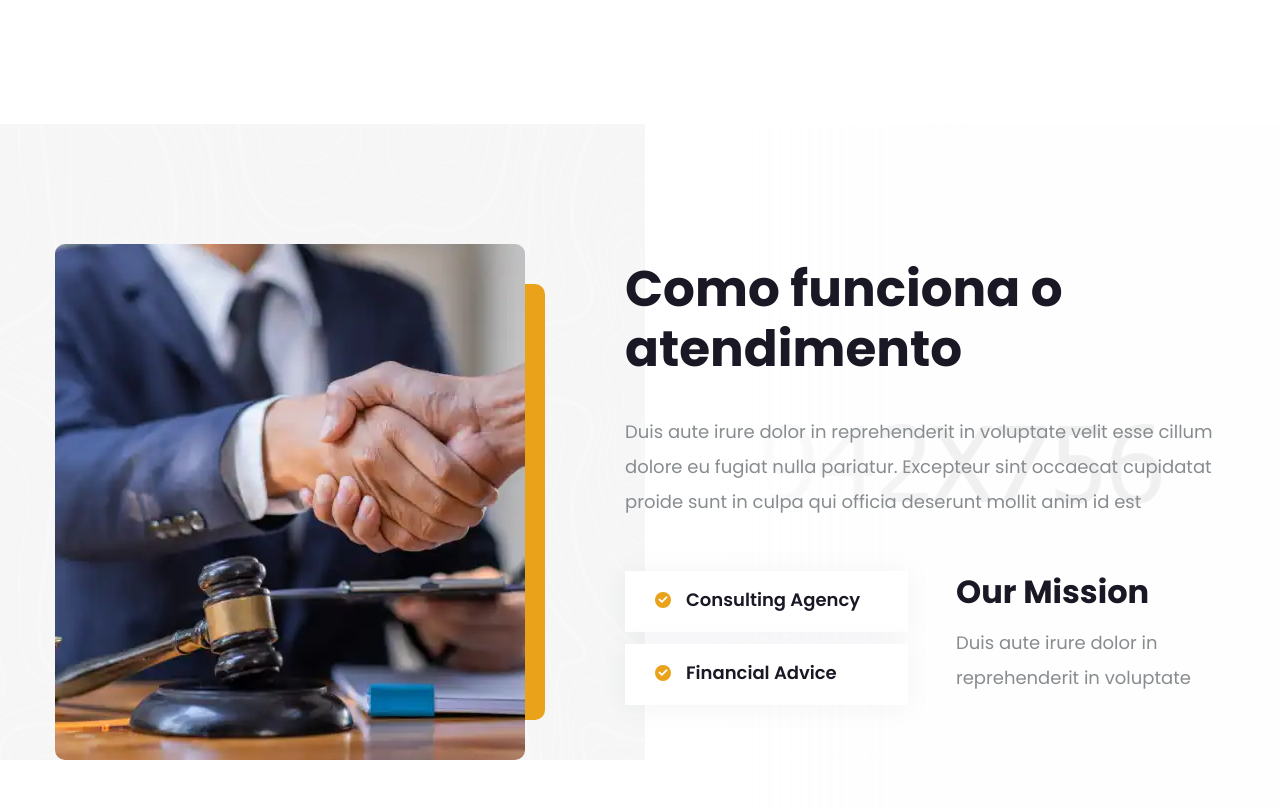
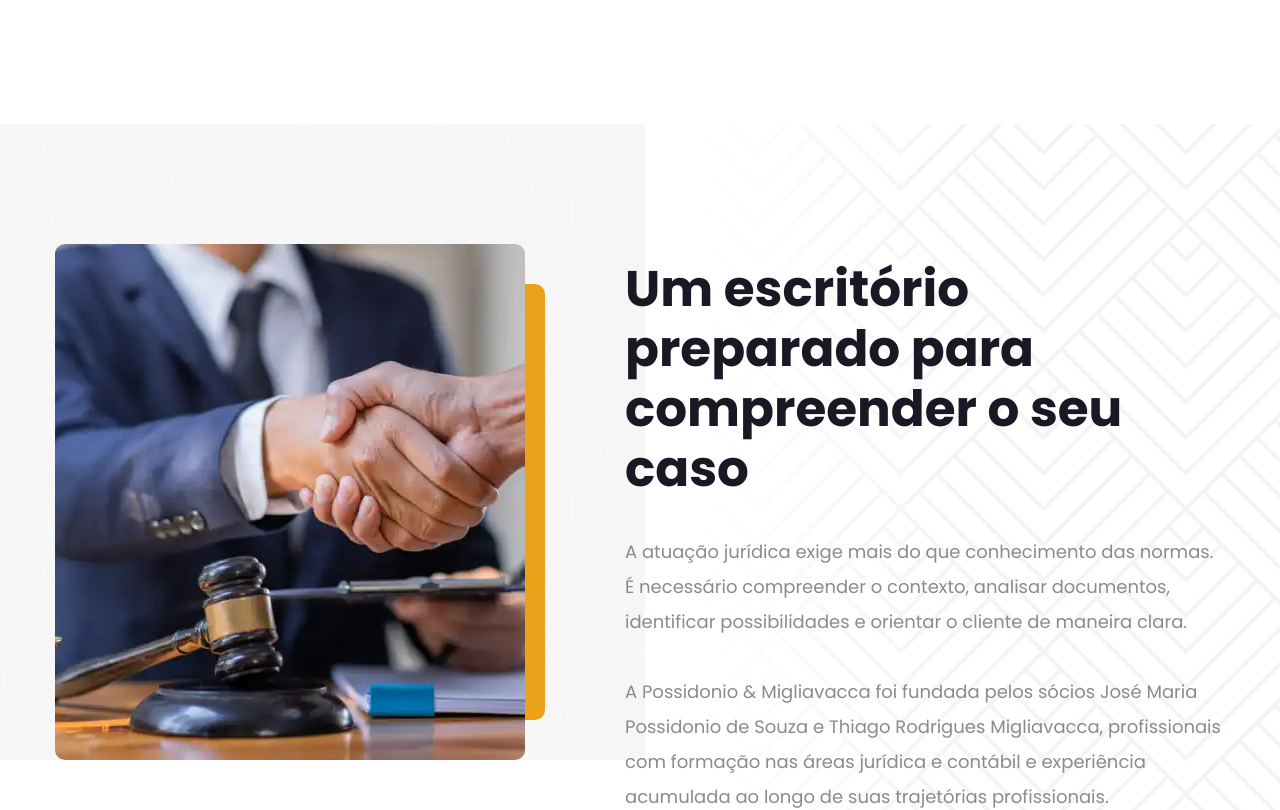
Before and after one commit to reinaldo-smbr/pm-advogados2, a Next.js app: page / in a window 1280 px wide. Shown: the part 2800-3610 px from the top of the page. Built offline with nearby package versions, Linux system fonts and the light colour scheme.

Commit message:
edicao de arquivos home

```diff
--- a/app/page.tsx
+++ b/app/page.tsx
@@ -27,7 +27,7 @@ export default function Home() {
                 <Faq />
                 <Working />
                 <Cta />
-                <Funfact />
+
                 <Video />
                 <Testimonial />
                 <Blog />
--- a/components/sections/home1/Brand.tsx
+++ b/components/sections/home1/Brand.tsx
@@ -55,7 +55,7 @@ export default function Brands() {
               {/*Brand One Single*/}
               <div className="brand-one__single">
                 <div className="brand-one__img">
-                  <img src="assets/images/brand/brand-1-1.png"  />
+                  <img src="assets/images/home/teclift.webp"  />
                 </div>
               </div>
             </SwiperSlide>
--- a/components/sections/home1/Working.tsx
+++ b/components/sections/home1/Working.tsx
@@ -16,7 +16,7 @@ export default function Benefit() {
           className="benefits-one__bg-one"
           style={{
             backgroundImage:
-              "url(assets/images/backgrounds/benefits-one-bg-one.jpg)",
+              "url(assets/images/home/backfull_01.webp)",
           }}
         />
         <div className="benefits-one__overly" />
@@ -31,7 +31,6 @@ export default function Benefit() {
                 >
                   <img
                     src="assets/images/home/img_pm_advogados_03.webp"
-
                   />
                 </div>
               </div>
@@ -40,41 +39,14 @@ export default function Benefit() {
               <div className="benefits-one__right">
                 <div className="section-title text-left">
                   <h2 className="section-title__title">
-                    Como funciona o atendimento
+                    Um escritório preparado para compreender o seu caso
                   </h2>
                 </div>
                 <p className="benefits-one__text">
-                  Duis aute irure dolor in reprehenderit in voluptate velit esse
-                  cillum dolore eu fugiat nulla pariatur. Excepteur sint
-                  occaecat cupidatat proide sunt in culpa qui officia deserunt
-                  mollit anim id est
+                  A atuação jurídica exige mais do que conhecimento das normas. É necessário compreender o contexto, analisar documentos, identificar possibilidades e orientar o cliente de maneira clara.
+               <br /><br />A Possidonio & Migliavacca foi fundada pelos sócios José Maria Possidonio de Souza e Thiago Rodrigues Migliavacca, profissionais com formação nas áreas jurídica e contábil e experiência acumulada ao longo de suas trajetórias profissionais.
+                <br /><br />O escritório conta ainda com profissionais e consultores que contribuem para uma atuação multidisciplinar.
                 </p>
-                <div className="benefits-one__points-and-mission">
-                  <ul className="benefits-one__points list-unstyled">
-                    <li>
-                      <div className="icon">
-                        <span className="fa fa-check" />
-                      </div>
-                      <div className="text">
-                        <p>Consulting Agency</p>
-                      </div>
-                    </li>
-                    <li>
-                      <div className="icon">
-                        <span className="fa fa-check" />
-                      </div>
-                      <div className="text">
-                        <p>Financial Advice</p>
-                      </div>
-                    </li>
-                  </ul>
-                  <div className="benefits-one__mission">
-                    <h3 className="benefits-one__mission-title">Our Mission</h3>
-                    <p className="benefits-one__mission-text">
-                      Duis aute irure dolor in <br /> reprehenderit in voluptate
-                    </p>
-                  </div>
-                </div>
               </div>
             </div>
           </div>
```
